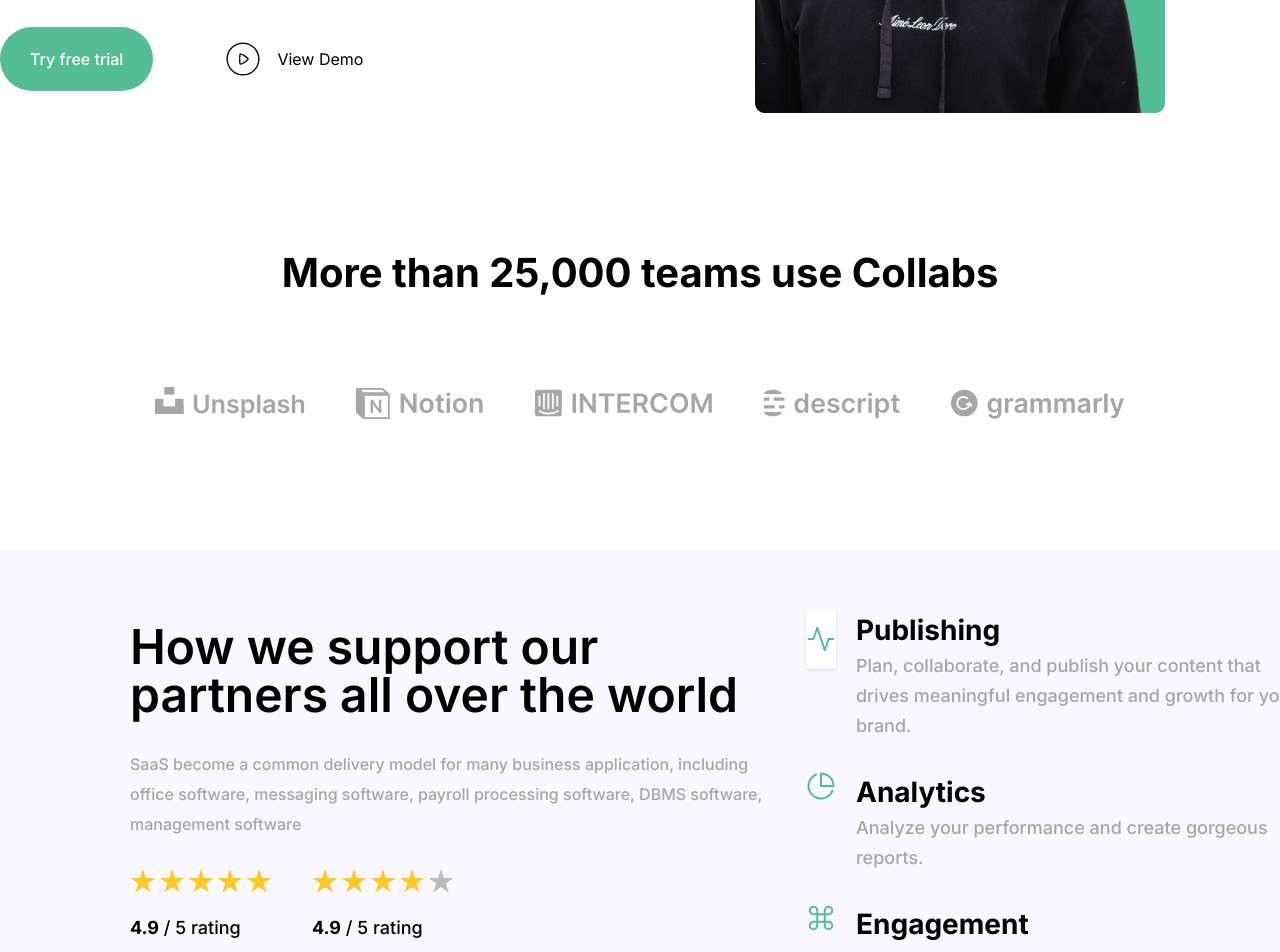
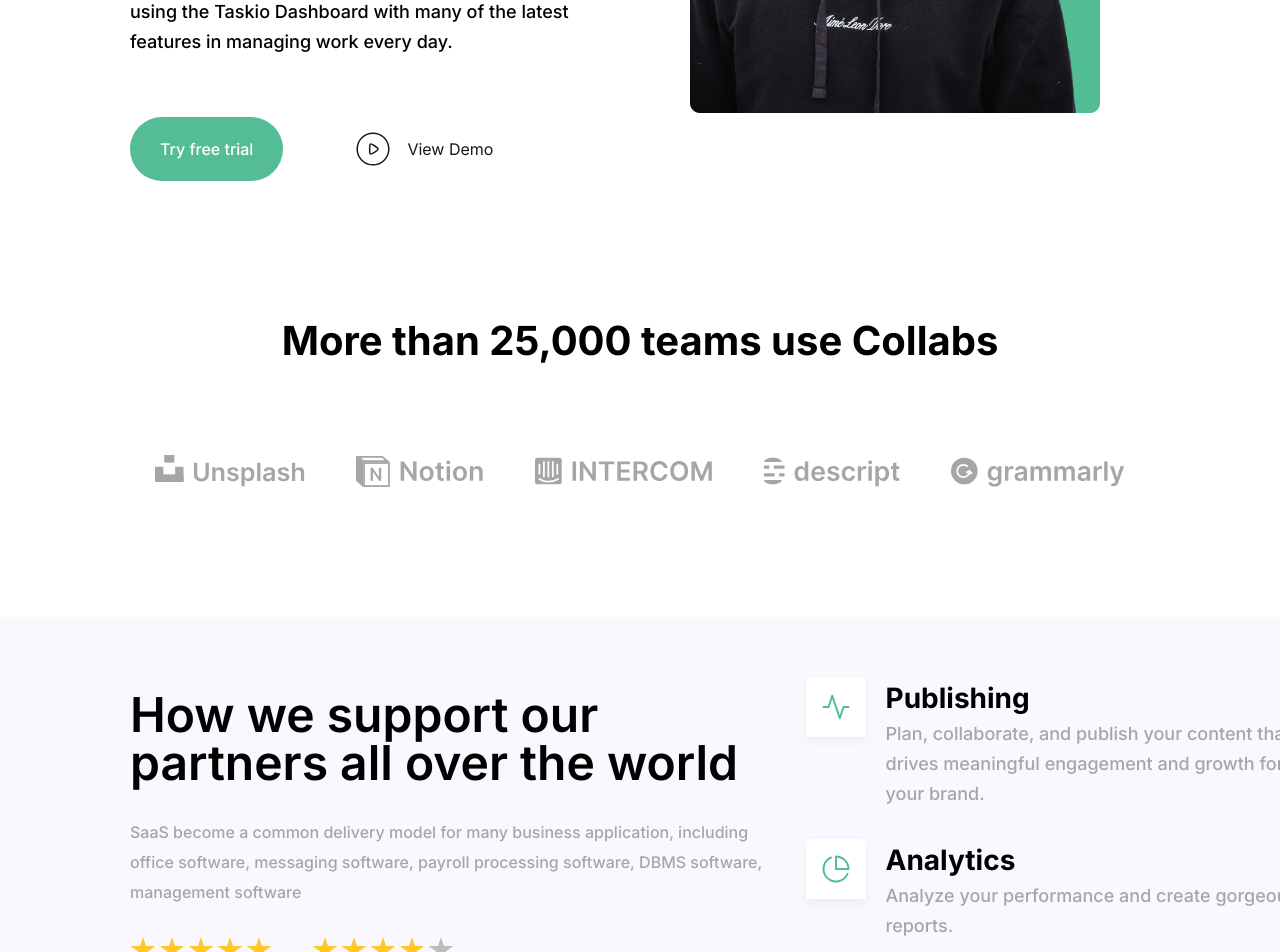
Before and after one commit to zarva6596/Biccas-landing, a Next.js app: page / in a window 1280 px wide. Shown: the part 620-1572 px from the top of the page. Built offline with nearby package versions, Linux system fonts and the light colour scheme.

Commit message:
refactor(main) add variables, fix style, fix format

```diff
--- a/src/app/page.tsx
+++ b/src/app/page.tsx
@@ -1,4 +1,3 @@
-
 import HomeSection from "@/pages/HomeSection";
 import HowWeSupport from "@/pages/HowWeSupport";
 import OurFeatures from "@/pages/OurFeatures";
--- /dev/null
+++ b/src/components/universal/SupportListPoint.tsx
@@ -0,0 +1,33 @@
+type SupportListPointProps = {
+  icon: React.ReactNode;
+  title: string;
+  description: string;
+};
+
+export default function SupportListPoint({
+  icon,
+  title,
+  description,
+}: SupportListPointProps) {
+  return (
+    <li className="flex flex-row items-start gap-5">
+      <div className="relative flex items-center w-[60px] h-[60px] justify-center gap-[21px]">
+        <div className="absolute inset-0 bg-white z-0 shadow-[0px_4px_9px_0px_rgba(0,0,0,0.05)]" />
+
+        <div className="relative z-10">
+          {icon}
+        </div>
+      </div>
+
+       <div>
+        <h3 className="text-[28px] font-bold">
+          {title}
+        </h3>
+
+        <p className="text-lg font-medium leading-[30px] text-text-secondary-grey max-w-[428px]">
+          {description}
+        </p>
+      </div>
+    </li>
+  );
+}
--- a/src/components/universal/form/card/featureCard.tsx
+++ b/src/components/universal/card/featureCard.tsx
@@ -1,5 +1,4 @@
 import Image, { StaticImageData } from "next/image";
-
 
 type FeatureCardProps = {
   img: StaticImageData | string;
@@ -10,7 +9,7 @@ type FeatureCardProps = {
 
 export default function FeatureCard({ img,  alt, title, subtitle, }: FeatureCardProps) {
   return (
-  <div className="flex flex-col gap-[30px]">
+  <div className="flex flex-col gap-[30px] hover:cursor-pointer hover:scale-[1.02] transition-transform duration-200 ">
       <Image
         src={img}
         alt={alt || ""}
@@ -21,7 +20,7 @@ export default function FeatureCard({ img,  alt, title, subtitle, }: FeatureCard
 
       <div className="flex flex-col justify-center  gap-4 ">
         <h3 className="text-3xl font-medium leading-[30px]">{title}</h3>
-        <p className="text-lg leading-[30px] text-[#A6A6A6] text-left">
+        <p className="text-lg leading-[30px] text-text-secondary-grey text-left">
           {subtitle}
         </p>
       </div>
--- a/src/pages/HomeSection.tsx
+++ b/src/pages/HomeSection.tsx
@@ -7,31 +7,46 @@ import descript from "@/assets/logos/descript.svg";
 import grammarly from "@/assets/logos/grammarly.svg";
 import playicon from "@/assets/icons/play.svg";
 
+const heroData = {
+  h1: "We’re here to Increase your Productivity",
+  p: "Let's make your work more organized and easier using the Taskio Dashboard with many of the latest features in managing work every day.",
+  h2: "More than 25,000 teams use Collabs",
+};
+
+const buttonText = {
+  primary: "Try free trial",
+  secondary: "View Demo",
+};
 
 const companies = [unsplash, notion, intercom, descript, grammarly];
 
 export default function HomeSection() {
   return (
-    <section className="py-10 lg:pt-[113px] lg:pb-32.5">
+    <section className="px-[130px] py-10 lg:pt-[113px] lg:pb-32.5 max-w-[1440px] mx-auto">
         <div className="flex flex-col lg:flex-row justify-between">
           <div className="flex flex-col lg:basis-1/2">
             <h1 className="text-4xl lg:text-[80px] font-bold max-w-[555px] lg:leading-[90px] mt-0">
-              We’re here to Increase your Productivity
+              {heroData.h1}
             </h1>
 
             <p className="mt-5 lg:mt-[106] font-medium mb-15 text-lg max-w-[461px] leading-[30px]">
-              Let&apos;s make your work more organized and easier using the Taskio Dashboard with many of the latest features in managing work every day.
+              {heroData.p}
             </p>
 
             <div className="flex flex-row gap-5 lg:gap-10">
-              <button className="px-4 lg:px-[30px] font-medium py-5 text-white bg-[#54BD95] rounded-full hover:bg-[#3fae7f] transition-colors duration-150 hover:cursor-pointer">
-                Try free trial
+              <button className="px-4 lg:px-[30px] font-medium py-5 text-white bg-brand-green rounded-full
+                hover:bg-bg-hover transition-colors duration-150 hover:cursor-pointer">
+                {buttonText.primary}
               </button>
 
-              <button className="px-4 lg:px-[30px] text-main-text hover:cursor-pointer flex items-center justify-between gap-[14px]">
-                <Image src={playicon} alt="Play Icon" />
+              <button className="flex items-center justify-between gap-[14px] px-4 lg:px-[30px] text-main-text
+               hover:cursor-pointer transform transition-transform duration-200 hover:scale-110 ">
+                <Image
+                  src={playicon}
+                  alt="Play Icon"
+                />
 
-                <p>View Demo</p>
+                <p>{buttonText.secondary}</p>
               </button>
             </div>
           </div>
@@ -44,7 +59,9 @@ export default function HomeSection() {
         </div>
 
         <div className="flex flex-col items-center justify-center gap-[60px] max-w-[1076px] mx-auto mt-[130px]">
-          <h2 className="text-[40px] font-bold mb-6">More than 25,000 teams use Collabs</h2>
+          <h2 className="text-[40px] font-bold mb-6">
+            {heroData.h2}
+          </h2>
 
           <div className="grid grid-cols-2 lg:flex flex-col items-center lg:flex-row justify-center gap-5 lg:gap-[50px]">
             {companies.map((logo, i) => (
--- a/src/pages/HowWeSupport.tsx
+++ b/src/pages/HowWeSupport.tsx
@@ -4,80 +4,93 @@ import analytics from "@/assets/icons/analytics.svg";
 import engagement from "@/assets/icons/engagement.svg";
 import fiveStars from "@/assets/icons/5-stars.svg";
 import fourStars from "@/assets/icons/4-stars.svg";
+import SupportListPoint from "@/components/universal/SupportListPoint";
+
+const heroData = {
+  h1: "How we support our partners all over the world",
+  p: "SaaS become a common delivery model for many business application, including office software, messaging software, payroll processing software, DBMS software, management software",
+};
+
+const companyRatings = [
+  {
+    img: fiveStars,
+    rating: "4.9",
+    company: "databricks",
+    alt: "5 Stars",
+  },
+  {
+    img: fourStars,
+    rating: "4.8",
+    company: "Chainalysis",
+    alt: "4 Stars",
+  },
+];
+
+const supportListData = [
+  {
+    img: publishing,
+    title: "Publishing",
+    subtitle:
+      "Plan, collaborate, and publish your content that drives meaningful engagement and growth for your brand.",
+    alt: "Publishing",
+  },
+  {
+    img: analytics,
+    title: "Analytics",
+    subtitle: "Analyze your performance and create gorgeous reports.",
+    alt: "Analytics",
+  },
+  {
+    img: engagement,
+    title: "Engagement",
+    subtitle: "Quickly navigate you and engage with your audience.",
+    alt: "Engagement",
+  },
+];
 
 export default function HowWeSupport() {
   return (
     <section className="flex flex-row items-center justify-between gap-8 w-[1440px] bg-[#F9F8FE] px-[130px] py-15 ">
       <div className="flex flex-col justify-between gap-[30px] max-w-[644px]">
-        <h1 className="text-5xl font-semibold">
-          How we support our partners all over the world
-        </h1>
+        <h1 className="text-5xl font-semibold">{heroData.h1}</h1>
 
         <p className="text-base font-medium leading-[30px] text-[#A6A6A6]">
-          SaaS become a common delivery model for many business application, including office software, messaging software, payroll processing software, DBMS software, management software
+          {heroData.p}
         </p>
 
         <div className="flex flex-row items-center gap-10">
           <div className="flex flex-col gap-[18px]">
             <Image src={fiveStars} alt="5 Stars" />
             <span className="text-lg font-medium leading-[30px]">
-              <b>4.9</b> / 5 rating
+              <b>{companyRatings[0].rating}</b> / 5 rating
             </span>
             <span className="text-lg font-bold leading-[30px] text-[#A6A6A6]">
-              databricks
+              {companyRatings[0].company}
             </span>
           </div>
 
           <div className="flex flex-col gap-[18px]">
             <Image src={fourStars} alt="4 Stars" />
             <span className="text-lg font-medium leading-[30px]">
-              <b>4.9</b> / 5 rating
+              <b>{companyRatings[1].rating}</b> / 5 rating
             </span>
+
             <span className="text-lg font-bold leading-[30px] text-[#A6A6A6]">
-              Chainalysis
+              {companyRatings[1].company}
             </span>
           </div>
         </div>
       </div>
 
-        <ul className="flex flex-col max-w-[509px] gap-[30px]">
-          <li className="flex flex-row items-start gap-5">
-            <div className="relative flex items-center justify-center gap-[21px]">
-              <div className="absolute inset-0 bg-white z-0 shadow" />
-
-              <Image
-                src={publishing}
-                alt="Publishing"
-                className="w-[60px] h-[60px] z-10"
-              />
-            </div>
-            <div>
-              <h3 className="text-[28px] font-bold">Publishing</h3>
-              <p className="text-lg font-medium leading-[30px] text-[#A6A6A6]">
-                Plan, collaborate, and publish your content that drives meaningful engagement and growth for your brand.
-              </p>
-            </div>
-          </li>
-          <li className="flex flex-row items-start gap-5">
-            <Image
-            src={analytics} alt="Analytics" />
-            <div>
-            <h3 className="text-[28px] font-bold">Analytics</h3>
-            <p className="text-lg font-medium leading-[30px] text-[#A6A6A6]">
-              Analyze your performance and create gorgeous reports.
-            </p>
-          </div>
-          </li>
-          <li className="flex flex-row items-start gap-5">
-            <Image className="flex-shrink-0"
-            src={engagement} alt="Engagement" />
-            <div>
-            <h3 className="text-[28px] font-bold">Engagement</h3>
-            <p className="text-lg font-medium leading-[30px] text-[#A6A6A6]">
-              Quickly navigate you and engage with your audience.
-            </p>
-          </div>
-        </li>
+      <ul className="flex flex-col max-w-[509px] gap-[30px]">
+        {supportListData.map((item) => (
+          <SupportListPoint
+            key={item.title}
+            icon={<Image src={item.img} alt={item.alt} />}
+            title={item.title}
+            description={item.subtitle}
+          />
+        ))}
       </ul>
     </section>
   );
--- a/src/pages/OurFeatures.tsx
+++ b/src/pages/OurFeatures.tsx
@@ -1,47 +1,64 @@
-import FeatureCard from "@/components/universal/form/card/featureCard";
+import FeatureCard from "@/components/universal/card/featureCard";
 import collab from '@/assets/images/collab-teams.png';
 import cloudStorage from '@/assets/images/cloud-storage.png';
 import dailyAnalytics from '@/assets/images/daily-analytics.png';
 import React from "react";
 
+const ourFeaturesData = {
+  h2: "Our Features you can get",
+  paragraph: "We offer a variety of interesting features that you can help increase your productivity at work and manage your project easily",
+  buttonText: "Get Started",
+};
+
+const features = [
+  {
+    img: collab,
+    alt: "collaboration-teams",
+    title: "Collaboration Teams",
+    subtitle: "Here you can handle projects together with team virtually",
+  },
+  {
+    img: cloudStorage,
+    alt: "cloud-storage",
+    title: "Cloud Storage",
+    subtitle: "No need to worry about storage because we provide storage up to 2 TB",
+  },
+  {
+    img: dailyAnalytics,
+    alt: "daily-analytics",
+    title: "Daily Analytics",
+    subtitle: "We always provide useful information to make it easier for you every day",
+  },
+];
 
 export default function OurFeatures() {
   return (
-    <section className="flex flex-col items-center gap-[74px] w-[1440px] bg-[#FFFFFF] px-[130px] mt-[130px] ">
+    <section className="flex flex-col items-center gap-[74px] w-[1440px] bg-bg px-[130px] mt-[130px] ">
 
       <div className="flex flex-row items-center justify-between gap-[113px]">
         <h2 className="text-5xl font-semibold max-w-[331px] text-left">
-          Our Features you can get
+          {ourFeaturesData.h2}
         </h2>
 
         <p className="text-lg font-medium leading-[30px] text-[#A6A6A6] max-w-[461px] text-left">
-          We offer a variety of interesting features that you can help increase your productivity at work and manage your project easily
+          {ourFeaturesData.paragraph}
         </p>
 
         <button className="px-[31px] py-[18px] bg-[#54BD95] text-lg leading-[30px] text-white rounded-full hover:bg-[#4DAE88] hover:cursor-pointer transition-colors duration-150">
-          Get Started
+          {ourFeaturesData.buttonText}
         </button>
       </div>
 
       <div className="grid grid-cols-3 gap-[41px]">
-        <FeatureCard
-          img={collab}
-          alt="collaboration-teams"
-          title="Collaboration Teams"
-          subtitle="Here you can handle projects together with team virtually"
-        />
-        <FeatureCard
-          img={cloudStorage}
-          alt="cloud-storage"
-          title="Cloud Storage"
-          subtitle="No need to worry about storage because we provide storage up to 2 TB"
+       {features.map((feature, index) => (
+         <FeatureCard
+           key={index}
+           img={feature.img}
+           alt={feature.alt}
+           title={feature.title}
+           subtitle={feature.subtitle}
          />
-        <FeatureCard
-          img={dailyAnalytics}
-          alt="daily-analytics"
-          title="Daily Analytics"
-          subtitle="We always provide useful information to make it easier for you every day"
-        />
+       ))}
       </div>
     </section>
   );
--- a/tailwind.config.ts
+++ b/tailwind.config.ts
@@ -1,3 +1,4 @@
+
 /** @type {import('tailwindcss').Config} */
 module.exports = {
   content: [
@@ -7,14 +8,10 @@ module.exports = {
   ],
   theme: {
     extend: {
-      colors: {
-        'main-text': '#191A15',
-        'accent-text': '#A6A6A6'
       },
       fontFamily: {
         inter: ['var(--font-inter)', 'ui-sans-serif', 'system-ui'],
       },
     },
-  },
   plugins: [],
 }
```
Also changed, not shown: eslint.config.mjs (+7 -0 lines), src/app/globals.css (+12 -0 lines), src/components/global/AppHeader.tsx (+3 -4 lines).
